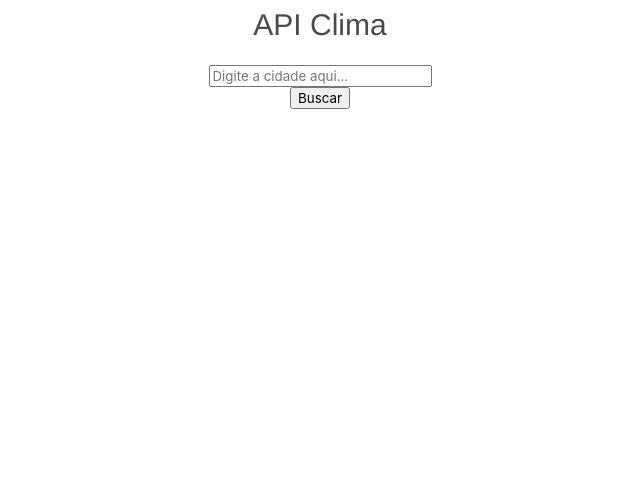
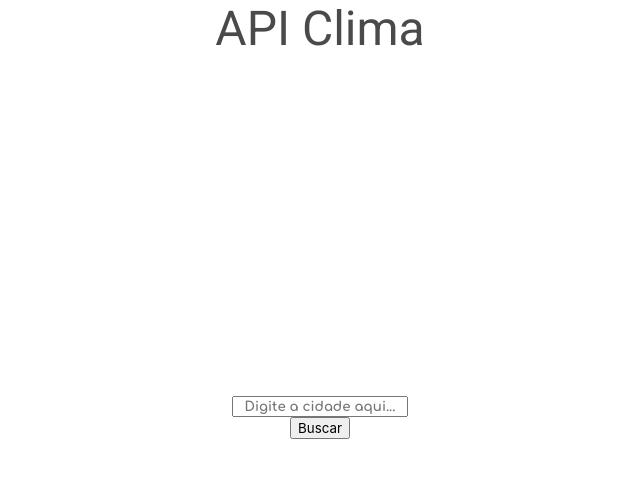
Before and after one commit to elder-ramos/ClimaAPI, a plain HTML site: page index.html in a window 1280 px wide. Shown: the whole page, without its empty margins (320-960 px from the left). Drawn offline with nearby package versions, Linux system fonts and the light colour scheme.

Commit message:
Center divs + change fonts

```diff
--- a/css/index.css
+++ b/css/index.css
@@ -1,19 +1,33 @@
+@import url('https://fonts.googleapis.com/css2?family=Comfortaa:wght@700&family=Roboto&display=swap');
+
 h1{
-    font: 30px normal;
-    font-family: 'Franklin Gothic Medium', 'Arial Narrow', Arial, sans-serif;
+    font: 3rem normal;
+    font-family: 'Roboto', 'Comfortaa', Arial;
     text-align: center;
-    padding: 0.5rem;
 }
 
+/* Resposta (js) + input */
+h2, p, input{
+    font-family: 'Comfortaa', 'Roboto', Arial;
+    text-align: center;
+
+}
+
+/* Centralizar section! */
 section{
-    font: 15px normal;
-    font-family: 'Lucida Sans', 'Lucida Sans Regular', 'Lucida Grande', 'Lucida Sans Unicode', Geneva, Verdana, sans-serif;
+    display: flex;
+    flex-direction: column;
+    justify-content: center;
+    align-items: center;
+    height: 90vh;
+    width: 100%;
+  }
+
+/* Melhorando visual da div */
+#container{
+    padding: 3vh;
+    border-radius: 5%;
     text-align: center;
-    width: 300px;
-    height: 170px;
-    border-radius: 15px;
-    padding: 15px;
-    margin: auto;
 }
 
 .Ash{
```
